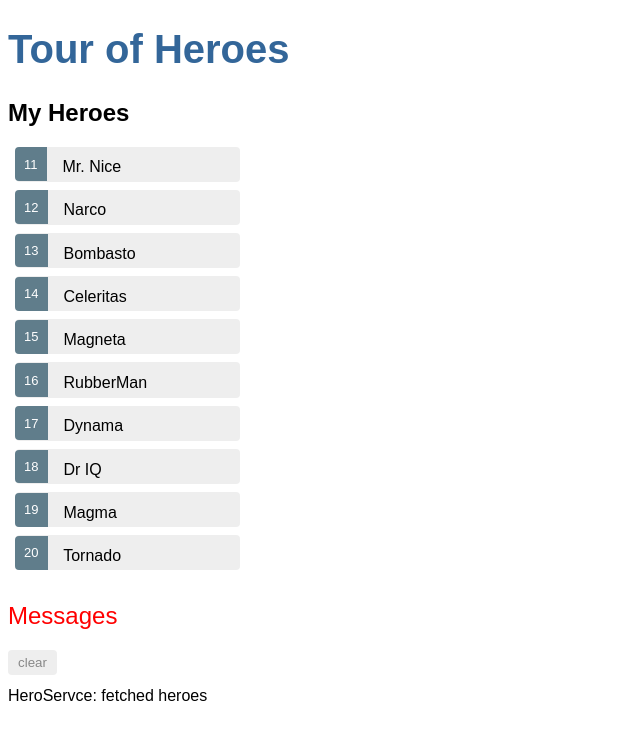
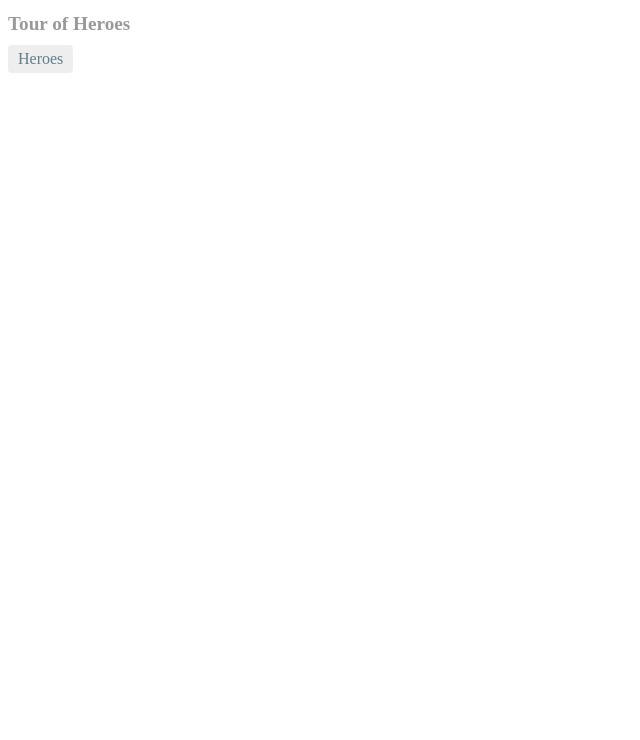
Before and after one commit to hmackiernan/AngularTourOfHeroes, an Angular app: page / in a window 1280 px wide. Shown: the top 740 px of the page, without its empty margins (0-640 px from the left). Built offline with nearby package versions, Linux system fonts and the light colour scheme.

Commit message:
End of part 7a Add Navigation Link

```diff
--- a/src/app/app.component.css
+++ b/src/app/app.component.css
@@ -1,22 +1,29 @@
-/* Application-wide Styles */
+/* AppComponent's private CSS styles */
 h1 {
-  color: #369;
-  font-family: Arial, Helvetica, sans-serif;
-  font-size: 250%;
+  font-size: 1.2em;
+  color: #999;
+  margin-bottom: 0;
 }
-h2, h3 {
-  color: #444;
-  font-family: Arial, Helvetica, sans-serif;
-  font-weight: lighter;
+h2 {
+  font-size: 2em;
+  margin-top: 0;
+  padding-top: 0;
 }
-body {
-  margin: 2em;
+nav a {
+  padding: 5px 10px;
+  text-decoration: none;
+  margin-top: 10px;
+  display: inline-block;
+  background-color: #eee;
+  border-radius: 4px;
 }
-body, input[text], button {
-  color: #888;
-  font-family: Cambria, Georgia;
+nav a:visited, a:link {
+  color: #607d8b;
 }
-/* everywhere else */
-* {
-  font-family: Arial, Helvetica, sans-serif;
+nav a:hover {
+  color: #039be5;
+  background-color: #cfd8dc;
 }
+nav a.active {
+  color: #039be5;
+}
--- a/src/app/app.component.html
+++ b/src/app/app.component.html
@@ -1,3 +1,6 @@
 <h1>{{title}}</h1>
-<app-heroes></app-heroes>
+<nav>
+<a routerLink="/heroes">Heroes</a>
+</nav>
+<router-outlet></router-outlet>
 <app-messages></app-messages>
--- a/src/app/app.module.ts
+++ b/src/app/app.module.ts
@@ -5,6 +5,7 @@
 import { HeroesComponent } from './heroes/heroes.component';
 import { HeroDetailComponent } from './hero-detail/hero-detail.component';
 import { MessagesComponent } from './messages/messages.component';
+import { AppRoutingModule } from './/app-routing.module';
 
 @NgModule({
   declarations: [
@@ -15,7 +16,8 @@
   ],
   imports: [
       BrowserModule,
-      FormsModule
+      FormsModule,
+      AppRoutingModule
   ],
   providers: [],
   bootstrap: [AppComponent]
```
Also changed, not shown: src/app/app-routing.module.ts (added, +16 -0 lines), 1 other file (tests, documents, lock files or other folders).
